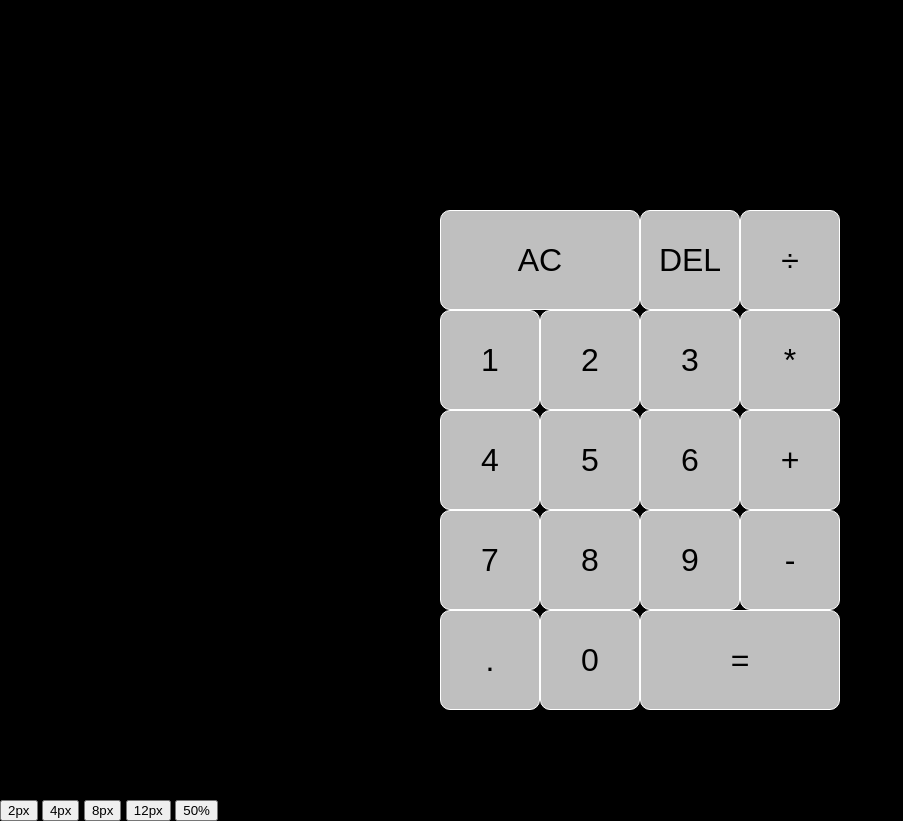
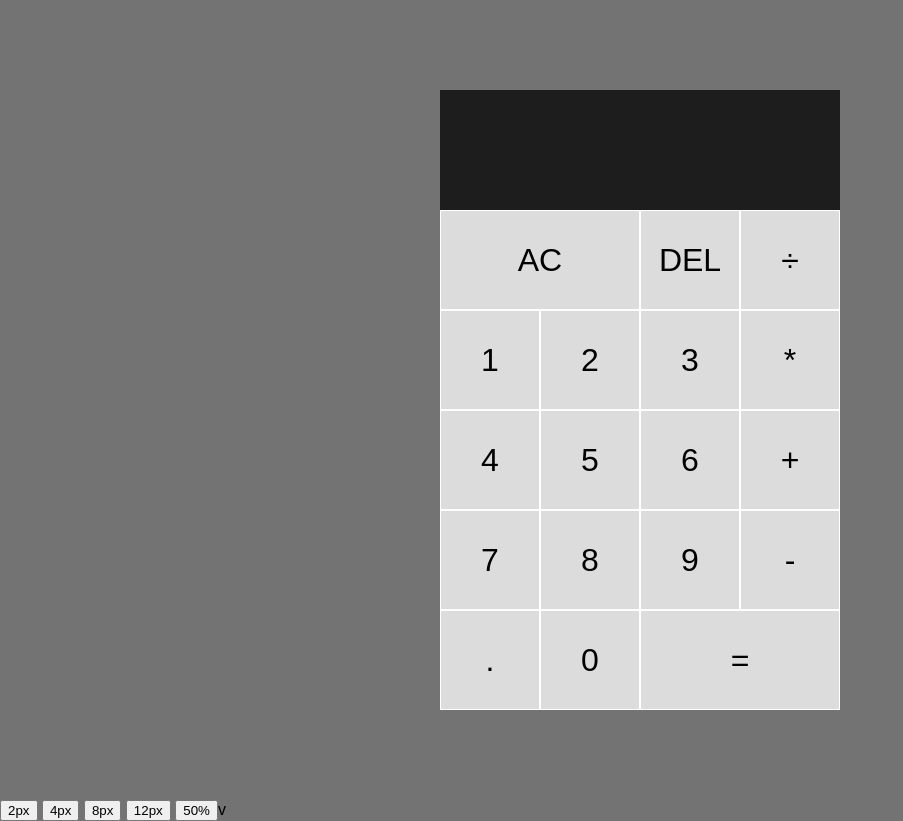
Before and after one commit to Aadya-Sriram/Aps-calculator, a plain HTML site: page index.html in a window 1280 px wide. Shown: the whole page, without its empty margins (0-903 px from the left). Drawn offline with Linux system fonts and the light colour scheme.

Commit message:
Update styles.css

```diff
--- a/styles.css
+++ b/styles.css
@@ -7,7 +7,7 @@
 body {
   padding: 0;
   margin: 0;
-  background:black;
+  background:#737373;
 }
 
 .calculator-grid {
@@ -25,7 +25,7 @@ body {
   border: 1px solid white;
   outline: none;
   background-color: rgba(255, 255, 255, .75);
-  border-radius:10px;
+
 }
 
 .calculator-grid > button:hover {
```
